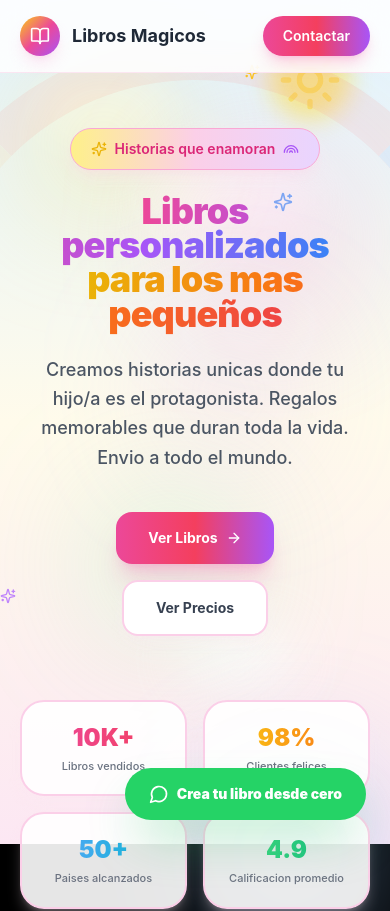
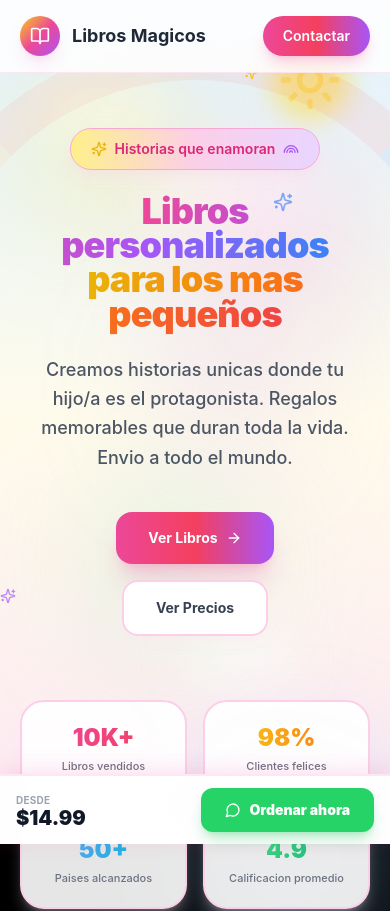
Before and after one commit to joaquincf912-beep/colesterol-platform, a Next.js app: page /libros in a window 390 px wide. Shown: the top 911 px of the page. Built offline with nearby package versions, Linux system fonts and the light colour scheme.

Commit message:
Add sticky mobile action bar with price and WhatsApp order button

```diff
--- a/src/app/libros/[id]/page.tsx
+++ b/src/app/libros/[id]/page.tsx
@@ -243,12 +243,29 @@ export default function BookDetailPage({ params }: { params: { id: string } }) {
         </div>
       </div>
 
+      {/* Sticky Mobile Action Bar */}
+      <div className="md:hidden fixed bottom-0 left-0 right-0 z-40 bg-white/95 backdrop-blur-xl border-t-2 border-pink-100 px-4 py-3 flex items-center justify-between gap-3 shadow-[0_-4px_20px_rgba(236,72,153,0.15)]">
+        <div>
+          <p className="text-[10px] font-bold text-gray-400 uppercase tracking-wide">Precio total</p>
+          <p className="text-xl font-black text-gray-900 leading-none">{book.price}</p>
+        </div>
+        <a
+          href={`https://wa.me/573026456024?text=${encodeURIComponent(personalizedText)}`}
+          target="_blank"
+          rel="noopener noreferrer"
+          className="flex items-center justify-center gap-2 px-6 py-3 rounded-xl bg-[#25D366] text-white font-black text-sm shadow-lg shadow-green-500/30 active:scale-95 transition-all"
+        >
+          <MessageCircle className="w-4 h-4" />
+          Ordenar ahora
+        </a>
+      </div>
+
       {/* Floating WhatsApp Button */}
       <a
         href="https://wa.me/573026456024?text=Hola,%20quiero%20crear%20un%20libro%20personalizado%20desde%20cero"
         target="_blank"
         rel="noopener noreferrer"
-        className="fixed bottom-6 right-6 z-50 flex items-center gap-2 px-6 py-4 rounded-full bg-[#25D366] text-white font-black text-sm shadow-2xl shadow-green-500/40 hover:bg-[#20bd5a] transition-all active:scale-95"
+        className="md:flex hidden fixed bottom-6 right-6 z-50 items-center gap-2 px-6 py-4 rounded-full bg-[#25D366] text-white font-black text-sm shadow-2xl shadow-green-500/40 hover:bg-[#20bd5a] transition-all active:scale-95"
         aria-label="Crear libro por WhatsApp"
       >
         <MessageCircle className="w-5 h-5" />
--- a/src/app/libros/page.tsx
+++ b/src/app/libros/page.tsx
@@ -529,12 +529,29 @@ export default function LibrosPage() {
         </div>
       </footer>
 
+      {/* Sticky Mobile Action Bar */}
+      <div className="md:hidden fixed bottom-0 left-0 right-0 z-40 bg-white/95 backdrop-blur-xl border-t-2 border-pink-100 px-4 py-3 flex items-center justify-between gap-3 shadow-[0_-4px_20px_rgba(236,72,153,0.15)]">
+        <div>
+          <p className="text-[10px] font-bold text-gray-400 uppercase tracking-wide">Desde</p>
+          <p className="text-xl font-black text-gray-900 leading-none">$14.99</p>
+        </div>
+        <a
+          href="https://wa.me/573026456024?text=Hola,%20quiero%20crear%20un%20libro%20personalizado%20desde%20cero"
+          target="_blank"
+          rel="noopener noreferrer"
+          className="flex items-center justify-center gap-2 px-6 py-3 rounded-xl bg-[#25D366] text-white font-black text-sm shadow-lg shadow-green-500/30 active:scale-95 transition-all"
+        >
+          <MessageCircle className="w-4 h-4" />
+          Ordenar ahora
+        </a>
+      </div>
+
       {/* Floating WhatsApp Button */}
       <a
         href="https://wa.me/573026456024?text=Hola,%20quiero%20crear%20un%20libro%20personalizado%20desde%20cero"
         target="_blank"
         rel="noopener noreferrer"
-        className="fixed bottom-6 right-6 z-50 flex items-center gap-2 px-6 py-4 rounded-full bg-[#25D366] text-white font-black text-sm shadow-2xl shadow-green-500/40 hover:bg-[#20bd5a] transition-all active:scale-95"
+        className="md:flex hidden fixed bottom-6 right-6 z-50 flex items-center gap-2 px-6 py-4 rounded-full bg-[#25D366] text-white font-black text-sm shadow-2xl shadow-green-500/40 hover:bg-[#20bd5a] transition-all active:scale-95"
         aria-label="Crear libro por WhatsApp"
       >
         <MessageCircle className="w-5 h-5" />
```
